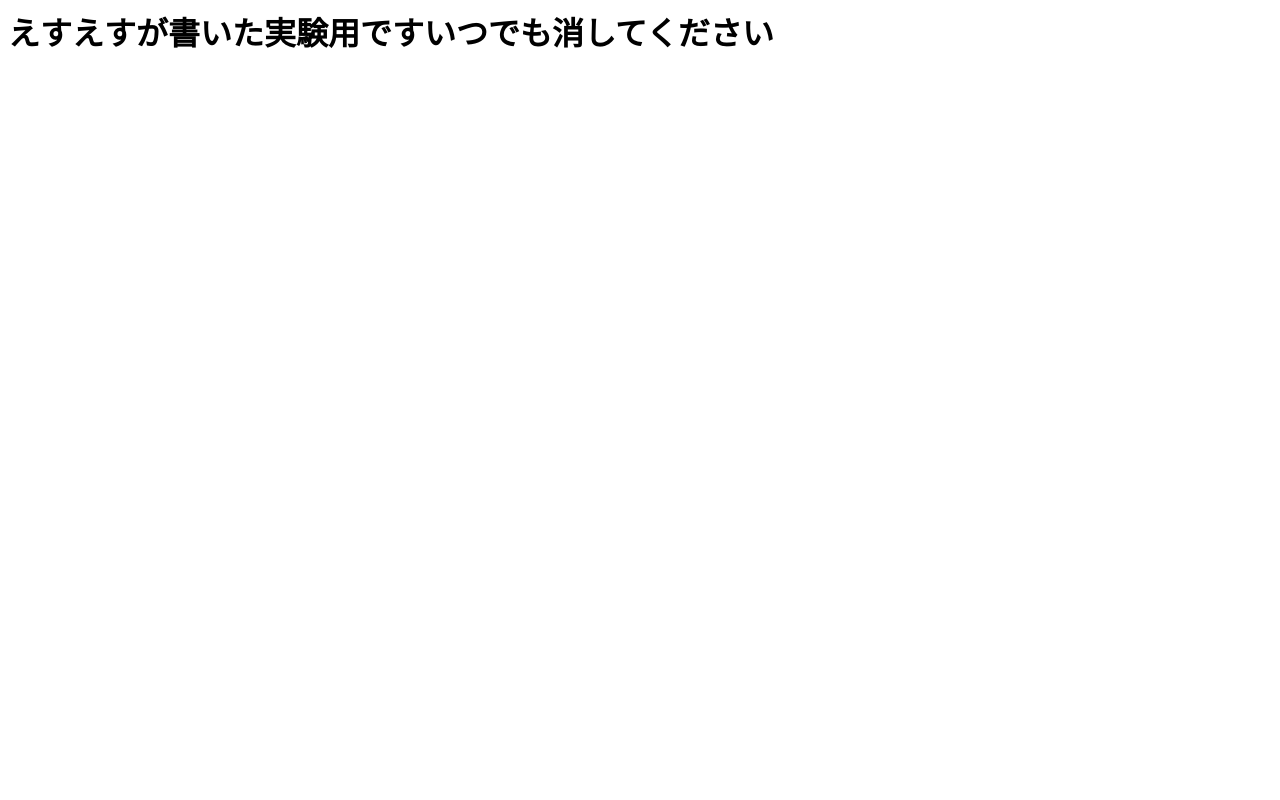
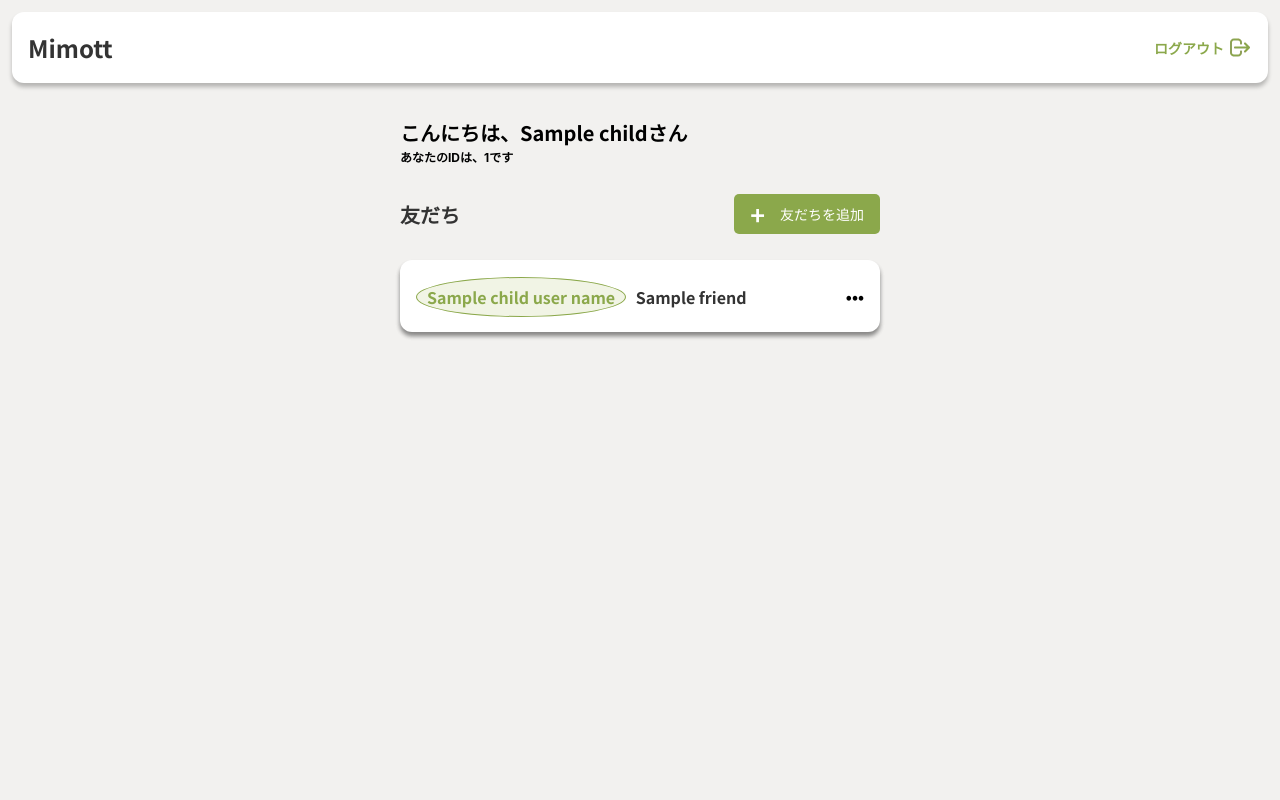
Before and after one commit to RareTECH-I-Spring25/MyChat, a Flask app: template ChatApp/templates/child/home.html in a window 1280 px wide. Run offline with Flask 2, Linux system fonts and the light colour scheme; the template is opened without the code that fills it: most values are stand-ins (such as "Sample title", 1, 10 or a date in 2020).

Commit message:
子どダッシュボードのHTMLとCSSを更新

```diff
--- /dev/null
+++ b/ChatApp/static/css/child.css
@@ -0,0 +1,107 @@
+.dashboard__child{
+  padding: 12px;
+	max-width: 100vw;
+	height: 100dvh;
+  overflow-y: auto;
+}
+.dashboard__child-greeting {
+  padding-top: 38px;
+  display: flex;
+  flex-direction: column;
+  align-items: flex-start;
+  margin: 0 auto;
+  width: 93%;
+  max-width: 480px;
+}
+.dashboard__child-greeting-name{
+  color: #000;
+  font-weight: 700;
+  font-size: 20px;
+}
+.dashboard__child-greeting-id{
+  color: #000;
+  font-family: Inter;
+  font-size: 12px;
+  font-style: normal;
+  font-weight: 700;
+  line-height: normal;
+  margin-top: 4px;
+}
+.dashboard__child-add-friends{
+  display: flex;
+  justify-content: space-between;
+  align-items: center;
+  margin: 0 auto;
+  margin-top: 29px;
+  height: 40px;
+  width: 93%;
+  max-width: 480px;
+}
+.dashboard__child-add-friends h2{
+  font-size: 20px;
+  font-weight: 700;
+}
+.dashboard__child-add-friends-button{
+  background-color: #8BA84B;
+  height: 40px;
+  padding: 10px 16px;
+  border-radius: 5px;
+  text-decoration: none;
+  color: #FFFFFF;
+  display: flex;
+  align-items: center;
+}
+.dashboard__child-add-friends-icon{
+  font-size: 25px;
+  font-weight: 700;
+  padding-right: 15px;
+}
+.dashboard__child-add-friends-text{
+  font-size: 14px;
+}
+.dashboard__add-friends-button:active{
+  opacity: 0.7;
+}
+.dashboard__child-friends-list{
+  list-style-type: none; /* デフォルトのリストマーカーを削除 */
+  padding: 0; /* パディングをリセット */
+  margin: 0;
+}
+.dashboard__child-friends-list li{
+  display: flex;
+  align-items: center;
+  justify-content: space-between;
+  height: 72px;
+  width: 93%;
+  max-width: 480px;
+  background-color: #FFFFFF;
+  margin: 26px auto;
+  border-radius: 12px;
+  box-shadow: 0px 4px 4px 0px rgba(0, 0, 0, 0.25), 0px 4px 4px 0px rgba(0, 0, 0, 0.25);
+}
+.dashboard__child-friends-list button {
+  border: none;
+  background: none;
+  padding: 0;
+  font: inherit; /* ボタンのフォントを親に合わせる */
+  color: inherit; /* ボタンの文字色も親に合わせる */
+}
+.dashboard__child-first-letter{
+  border-radius: 50%;
+  border: 1px solid #8BA84B;
+  color: #8BA84B;
+  background-color: #F1F4E5;
+  margin-left: 16px;
+  padding: 7px 10px;
+  font-weight: 700;
+  }
+.dashboard__child-full-name{
+  font-weight: 700;
+  margin-left: 6px;
+}
+.dashboard__child-friends-list a{
+  text-decoration: none;
+  color: #000;
+  font-weight: 700;
+  margin-right: 16px;
+  }
--- a/ChatApp/templates/base.html
+++ b/ChatApp/templates/base.html
@@ -12,6 +12,7 @@
 		<link rel="stylesheet" href="{{ url_for('static', filename='css/common.css') }}"/>
 		<link rel="stylesheet" href="{{ url_for('static', filename='css/auth.css') }}"/>
 		<link rel="stylesheet" href="{{ url_for('static', filename='css/parent.css') }}"/>
+		<link rel="stylesheet" href="{{ url_for('static', filename='css/child.css') }}"/>
 	</head>
 	<body>
 		{%block body %}{% endblock %}
--- a/ChatApp/templates/child/home.html
+++ b/ChatApp/templates/child/home.html
@@ -1 +1,39 @@
-<h1>えすえすが書いた実験用ですいつでも消してください</h1>
+{% extends 'base.html' %}
+{% block title %}
+<title>子どもダッシュボード?
+</title>
+{% endblock %}
+
+{% block body %}
+<div class="dashboard__child bg-main">
+    <div class="dashboard__child-container">
+        {% include 'header.html' %}
+        <div class="dashboard__child-greeting">
+            <p class="dashboard__child-greeting-name">こんにちは、{{ child.child_user_name }}さん</p>
+            <p class="dashboard__child-greeting-id">あなたのIDは、{{ child.friend_child_user_id }}です</p>
+        </div>
+        <div class="dashboard__child-add-friends">
+            <h2>友だち</h2>
+            <!-- 子どもアカウント追加ボタン -->
+		    <a href="{{url_for('add_child')}}" class="dashboard__child-add-friends-button">
+		        <span class="dashboard__child-add-friends-icon">+</span>
+			    <span class="dashboard__child-add-friends-text">友だちを追加</span>
+		    </a>
+	    </div>
+    </div>
+    <ul class="dashboard__child-friends-list">
+        {% for friend in friends %}
+        <li>
+            <form action="/child/channel/{{friend.channel_id}}" method="POST">
+                <input type="hidden" name="channel_id" value="{{friend.channel_id}}">
+                <button type="submit">
+                    <span class="dashboard__child-first-letter">{{friend.child_user_name[0]}}</span>
+                    <span class="dashboard__child-full-name">{{friend.child_user_name}}</span>
+                </button>
+            </form>
+            <a href="/menu/{{friend.friend_id }}">•••</a>
+        </li>
+        {% endfor %}
+    </ul>
+</div>
+{% endblock %}
```
